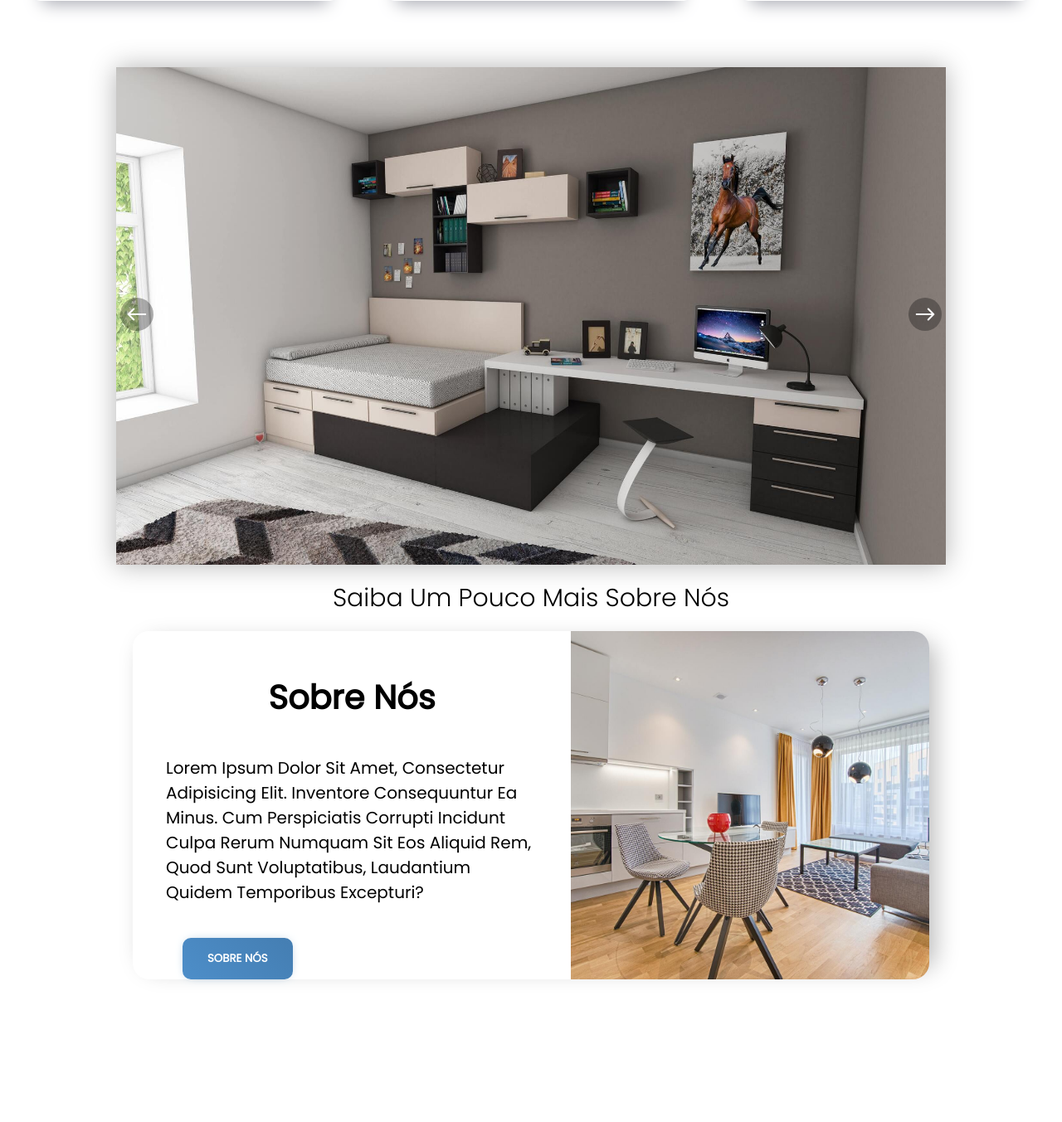
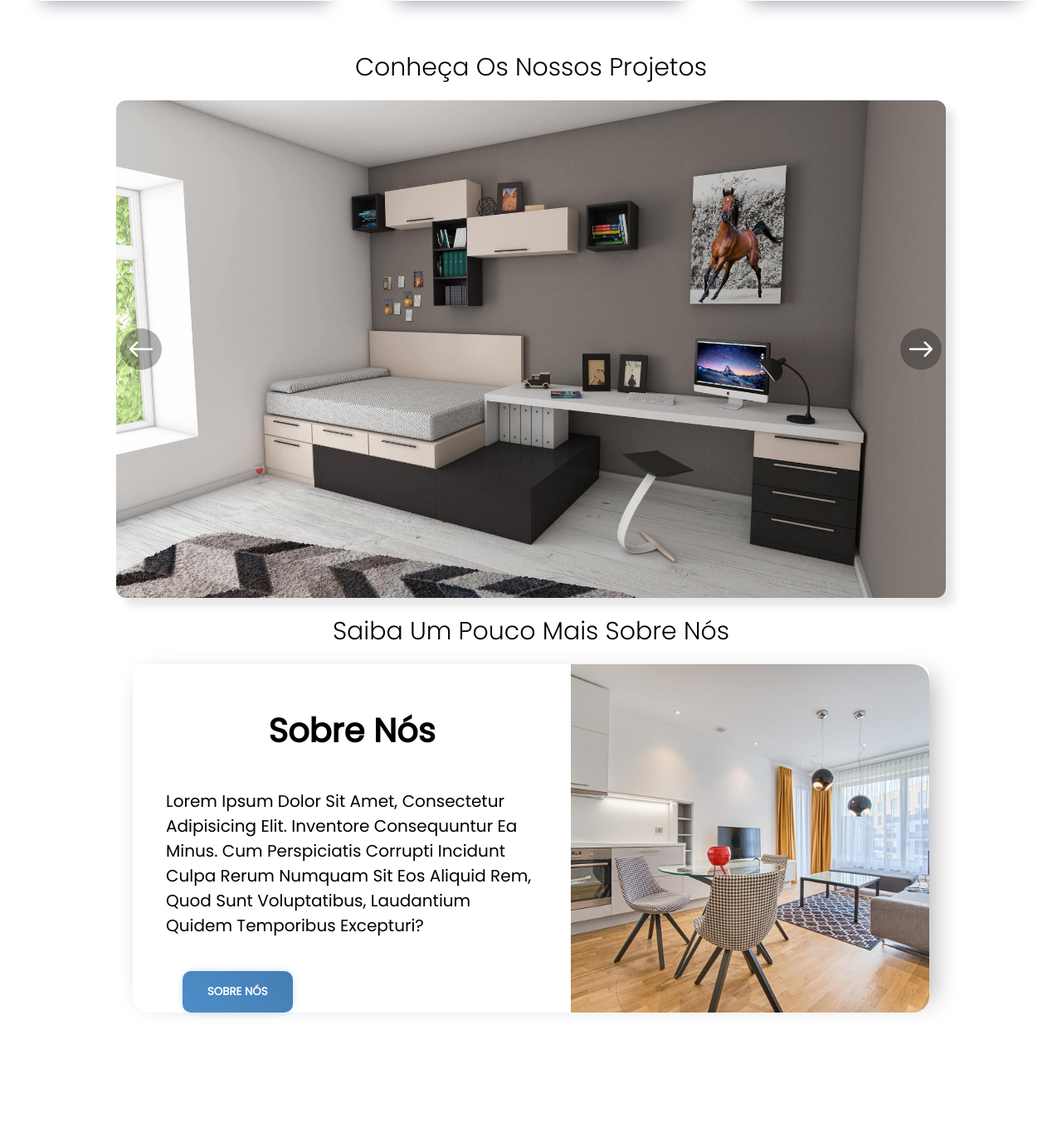
Before and after one commit to FernaandoJr/TCC2022, a PHP site: page / in a window 1280 px wide. Shown: the part 1143-2496 px from the top of the page at 83% size. Before the commit the page ends 2329 px from the top, so only its background shows below. Run offline with PHP 8.4, Linux system fonts and the light colour scheme.

Commit message:
home image slider finalizado 😎

```diff
--- a/src/index.php
+++ b/src/index.php
@@ -88,10 +88,11 @@
             </div>
         </div>
     </div>
-    <div class="blank5"></div>
     <div class="blank3"></div>
     <!-- CARD PROJETOS -->
-
+    <div class="projeto-background-div">
+        <h1 class="sobre-title">Conheça os nossos projetos</h1>
+    </div>
     <div class="slider-container">
         <div id="slider">
             <ul id="slideWrap">
@@ -99,15 +100,18 @@
                 <li><img src="./img/exemplo17.jpg" alt=""></li>
                 <li><img src="./img/exemplo14.jpg" alt=""></li>
                 <li><img src="./img/exemplo9.jpg" alt=""></li>
+                <li><img src="./img/exemplo10.jpg" alt=""></li>
+                <li><img src="./img/exemplo13.jpg" alt=""></li>
+                <li><img src="./img/exemplo20.jpg" alt=""></li>
+                <li><img src="./img/exemplo21.jpg" alt=""></li>
             </ul>
-            <a href="">
-                <img id="next" href src="./img/icon/next.svg" alt="">
-            </a>
-            <a href="">
-                <img id="prev" src="./img/icon/prev.svg" alt="">
-            </a>
+            <div class="svg">
+            <img id="prev" src="./img/icon/next.svg" alt="">
+            <img id="next" href src="./img/icon/prev.svg" alt="">
+        </div>
         </div>
     </div>
+    <script src="./js/img-slider.js"></script>
 
     <div class="projeto-background-div">
         <h1 class="sobre-title">Saiba um pouco mais sobre nós</h1>
--- a/src/js/img-slider.js
+++ b/src/js/img-slider.js
@@ -41,7 +41,7 @@ var responsiveSlider = function () {
 
 setInterval(function(){
     nextSlide()
-}, 5000);
+}, 6000);
 }
 
 
--- a/src/styles/home-card/prj.css
+++ b/src/styles/home-card/prj.css
@@ -1,3 +1,8 @@
+:root{
+  --height: 600px;
+  --width: 1000px;
+}
+
 .projeto-background-div {
   width: 100%;
   height: 10vh;
@@ -20,20 +25,19 @@
   font-weight: 300;
 }
 
-.slider-container {
+.slide-container {
   display: flex;
-  justify-content: center;
-  align-items: center;
 }
 
 #slider {
-  display: flex;
+  border-radius: 12px;
+  margin: auto;
+  overflow: hidden;
   align-items: center;
   position: relative;
-  width: 1000px;
-  height: 600px;
-  overflow: hidden;
-  box-shadow: 0 0 30px rgba(0, 0, 0, 0.3);
+  width: var(--width);
+  height: var(--height);
+  box-shadow: 10px 10px 10px 0px rgb(0 0 0 / 10%);
 }
 
 #slider ul {
@@ -44,7 +48,7 @@
   padding: 0;
   margin: 0;
   left: 0;
-  transition: all 750ms ease;
+  transition: all 500ms ease;
 }
 
 #slider ul li {
@@ -53,26 +57,34 @@
   float: left;
 }
 
-#slider ul li img {
-  width: 1000px;
-  height: 600px;
+#slider #slideWrap li img {
+  /* imagens exemplo */
+  width:var(--width);
+  height: var(--height);
 }
 
-#slider #next {
+.svg {
+  bottom: 325px;
   position: relative;
-  height: 40px;
-  z-index: 3;
-  right: 995px;
+  width: var(--width);
+  z-index: 2;
 }
 
-#slider #prev {
-  position: relative;
-  height: 40px;
-  z-index: 3;
-  left: -85px;
+.svg img {
+  cursor: pointer;
+  height: 50px;
+}
+#prev {
+  margin-left: 5px;
+  float: left;
+}
+#next {
+  margin-right: 5px;
+  float: right;
 }
 
-#prev, #next{
-  background-color: rgba(0, 0, 0, .3);
+#prev,
+#next {
+  background-color: rgba(0, 0, 0, 0.3);
   border-radius: 9999px;
 }
--- a/src/styles/home-card/sobre.css
+++ b/src/styles/home-card/sobre.css
@@ -7,7 +7,7 @@
   }
 
   .sobre-card-grid {
-    border-radius: 20px;
+    border-radius: 12px;
     box-shadow: 10px 10px 29px -3px rgba(0, 0, 0, 0.27);
     display: grid;
     grid-template-columns: 55% 45%;
```
Also changed, not shown: src/img.php (added, +34 -0 lines), src/styles/home-card/prj1.css (added, +63 -0 lines).
